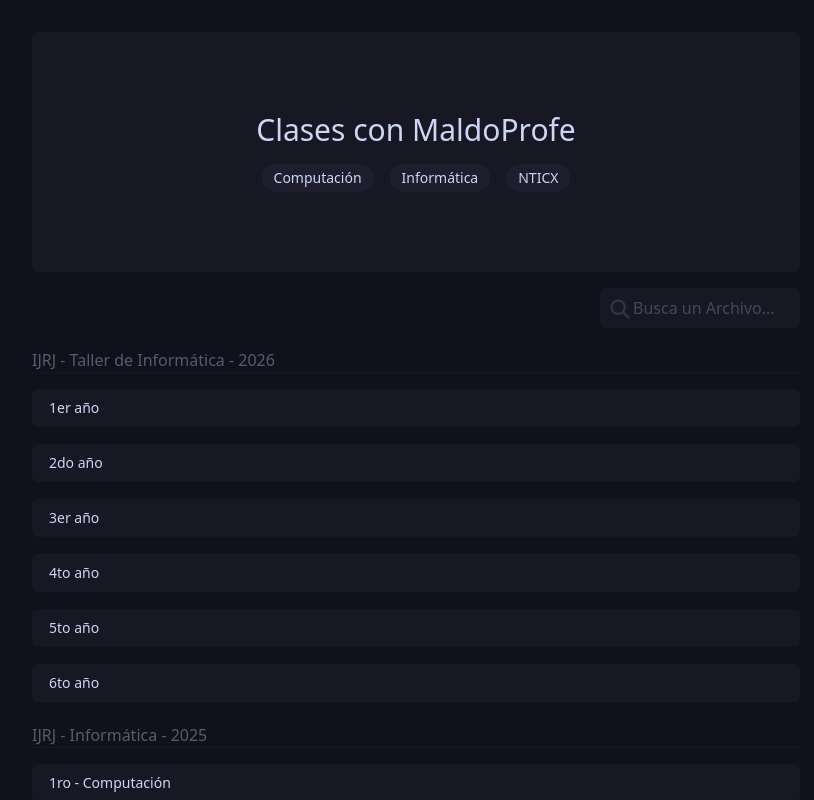
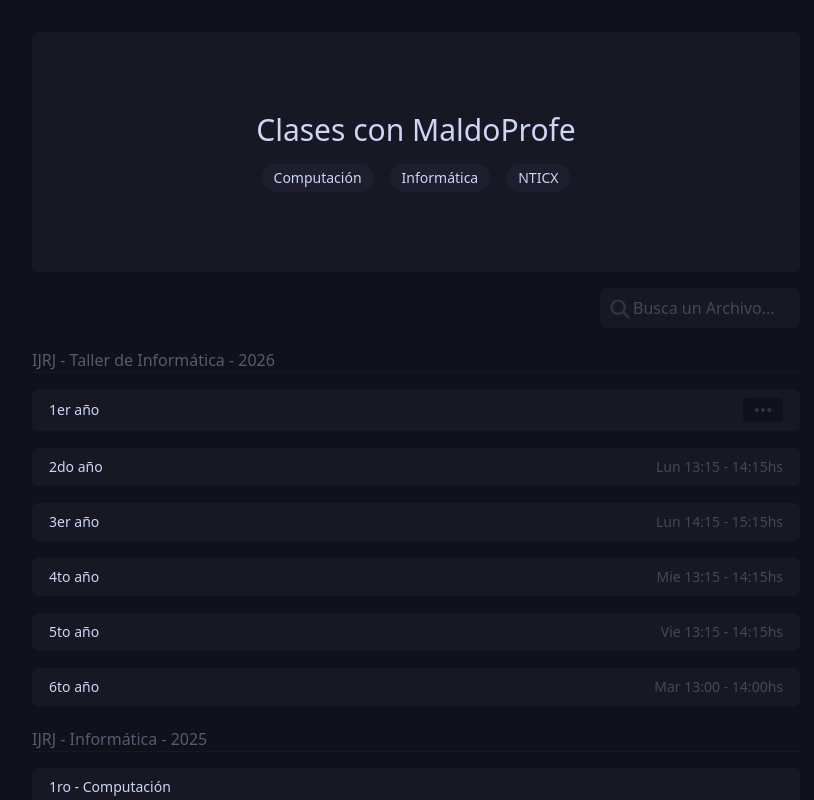
Before and after one commit to McMaldo/MaldoProfe, a React (Vite) app: page / in a window 1280 px wide. Shown: the top 800 px of the page, without its empty margins (224-1038 px from the left). Built offline with nearby package versions, Linux system fonts and the light colour scheme; grey boxes are pictures that could not be loaded.

Commit message:
FEAT #011 - show schedule + new material + material order + signature schedule + description ellipsis (CondensedMessage.tsx)

```diff
--- /dev/null
+++ b/src/components/CondensedMessage.tsx
@@ -0,0 +1,46 @@
+/**
+ * `CondensedMessage` returns a condensed message with a tooltip
+ * shows an ellipsis icon when the message is truncated, if hovered, it will show the full message in a tooltip.
+ *
+ * @version 1.0.0
+ */
+import { FC, useState } from "react";
+import FaIcon from "./FaIcon";
+
+const CondensedMessage: FC<{
+  msg: string;
+  onHoverChange?: (hovered: boolean) => void;
+}> = ({ msg, onHoverChange }) => {
+  const [isHovered, setHovered] = useState(false);
+  const handleEnter = () => {
+    setHovered(true);
+    onHoverChange?.(true);
+  };
+  const handleLeave = () => {
+    setHovered(false);
+    onHoverChange?.(false);
+  };
+
+  return (
+    <div
+      onMouseEnter={handleEnter}
+      onMouseLeave={handleLeave}
+      className="z-9 relative px-2 rounded-sm bg-crust h-full"
+    >
+      <FaIcon name="ellipsis" />
+      <div
+        id="msg"
+        className={`z-10 absolute p-2 top-[calc(100%+.25rem)] right-0 bg-crust border border-base rounded-md text-nowrap text-surface-1 ${isHovered ? "flex flex-col gap-1" : "hidden"}`}
+      >
+        {msg.length ? (
+          msg
+            .split("\n")
+            .map((row: string, index: number) => <span key={index}>{row}</span>)
+        ) : (
+          <span>{msg}</span>
+        )}
+      </div>
+    </div>
+  );
+};
+export default CondensedMessage;
--- a/src/components/FaIcon.tsx
+++ b/src/components/FaIcon.tsx
@@ -1,3 +1,8 @@
+/**
+ * `FaIcon` returns a svg icon/image from a svg sprite.
+ *
+ * @version 1.0.0
+ */
 const FaIcon: React.FC<{
   name?: string;
   size?: string;
--- a/src/components/LinksGroup.jsx
+++ b/src/components/LinksGroup.jsx
@@ -1,4 +1,5 @@
 import { useRef, useState } from "react";
+import CondensedMessage from "./CondensedMessage";
 
 export default function LinksGroup({ course }) {
   const [btnHover, setBtnHover] = useState({ left: 0, w: 0, h: 0 });
@@ -6,14 +7,28 @@ export default function LinksGroup({ course }) {
   const linkSubContainer = useRef(null);
   const [isListOpened, setListOpened] = useState(false);
 
+  const [isHovered, setHovered] = useState(false);
+
   return (
-    <article className="animate-scale-in w-full flex flex-col">
+    <article
+      className={`animate-scale-in w-full flex flex-col ${isHovered ? "z-8" : "z-0"}`}
+    >
       <button
-        className={`${isListOpened ? "rounded-t-md" : "rounded-md"} bg-mantle py-2 px-4 text-start border border-transparent text-sm transition-all active:bg-surface-0 hover:bg-base active:shadow-none disabled:pointer-events-none disabled:opacity-50 disabled:shadow-none cursor-pointer`}
+        className={`z-2 ${isListOpened ? "rounded-t-md" : "rounded-md"} bg-mantle py-2 px-4 text-start border border-transparent text-sm transition-all active:bg-surface-0 hover:bg-base active:shadow-none disabled:pointer-events-none disabled:opacity-50 disabled:shadow-none cursor-pointer flex items-center justify-between overflow-visible`}
         type="button"
         onClick={() => setListOpened(!isListOpened)}
       >
-        {course.name}
+        <span>{course.name}</span>
+
+        {course.desc ? (
+          course.desc.includes("\n") ? (
+            <CondensedMessage msg={course.desc} onHoverChange={setHovered} />
+          ) : (
+            <span className="text-surface-1 text-md">{course.desc}</span>
+          )
+        ) : (
+          ""
+        )}
       </button>
       <div
         ref={linkContainer}
--- a/src/links.json
+++ b/src/links.json
@@ -6,12 +6,13 @@
       {
         "id": "1ro",
         "name": "1er año",
+        "desc": "1ro A: Mie 14:15 - 15:15hs\n1ro B: Vie 14:15 - 15:15hs",
         "links": [
           {
             "id": "1",
             "name": "Clase 1 - Introducción | DOC",
-            "href": "https://docs.google.com/document/d/1jjFfiprtl6zGSrxGX5dqbf4zrtmyAepH3_id2QMABDE/edit?usp=sharing",
-            "date": "09/04"
+            "href": "https://docs.google.com/document/d/1UXo784sr6J85XXrsisi63N8eXQDsmXON9A1QZPnetNs/edit?usp=sharing",
+            "date": "08/04"
           },
           {
             "id": "2",
@@ -29,30 +30,31 @@
             "id": "4",
             "name": "Clase 4 - Tablas en Documentos | DOC",
             "href": "https://docs.google.com/document/d/10RCnjWBBs1IxTXcwwufOpfDAVpK_QPoNpSh40dMoApo/edit?usp=sharing",
-            "date": "04/05"
+            "date": "06/05"
           },
           {
             "id": "5",
             "name": "Clase 5 - Tablas en Documentos (parte 2) | DOC",
-            "href": "https://docs.google.com/document/d/10Z22IogpR8fj5wH8cI2-0ssvxOiopwn4l7-wyDbxR2M/edit?usp=sharing",
-            "date": "11/05"
+            "href": "https://docs.google.com/document/d/1aqJGmEGtTd9NkPggJ6mrIu46v5Jh0z7eAj-CzlDWDZ8/edit?usp=sharing",
+            "date": "13/05"
           },
           {
             "id": "6",
             "name": "Clase 6 - Tablas en Documentos (parte 3) | DOC",
-            "href": "https://docs.google.com/document/d/1eF1duMYNGXyL1YGkuyn6M5neBea9vyvFrk5rLzwek-4/edit?usp=sharing",
-            "date": "18/05"
+            "href": "https://docs.google.com/document/d/14O66U2Yx3R48hU6tL6tfjifIwlSLTFcIRhyt0g6X6DE/edit?usp=sharing",
+            "date": "20/05"
           }
         ]
       },
       {
         "id": "2do",
         "name": "2do año",
+        "desc": "Lun 13:15 - 14:15hs",
         "links": [
           {
             "id": "1",
             "name": "Clase 1 - Introducción | DOC",
-            "href": "https://docs.google.com/document/d/1jjFfiprtl6zGSrxGX5dqbf4zrtmyAepH3_id2QMABDE/edit?usp=sharing",
+            "href": "https://docs.google.com/document/d/1UXo784sr6J85XXrsisi63N8eXQDsmXON9A1QZPnetNs/edit?usp=sharing",
             "date": "13/04"
           },
           {
@@ -91,11 +93,12 @@
       {
         "id": "3ro",
         "name": "3er año",
+        "desc": "Lun 14:15 - 15:15hs",
         "links": [
           {
             "id": "1",
             "name": "Clase 1 - Introducción | DOC",
-            "href": "https://docs.google.com/document/d/1jjFfiprtl6zGSrxGX5dqbf4zrtmyAepH3_id2QMABDE/edit?usp=sharing",
+            "href": "https://docs.google.com/document/d/1UXo784sr6J85XXrsisi63N8eXQDsmXON9A1QZPnetNs/edit?usp=sharing",
             "date": "13/04"
           },
           {
@@ -133,33 +136,43 @@
       {
         "id": "4to",
         "name": "4to año",
+        "desc": "Mie 13:15 - 14:15hs",
         "links": [
           {
             "id": "1",
             "name": "Clase 1 - Introducción | DOC",
-            "href": "https://docs.google.com/document/d/1jjFfiprtl6zGSrxGX5dqbf4zrtmyAepH3_id2QMABDE/edit?usp=sharing"
+            "href": "https://docs.google.com/document/d/1UXo784sr6J85XXrsisi63N8eXQDsmXON9A1QZPnetNs/edit?usp=sharing",
+            "date": "08/04"
           },
           {
             "id": "2",
             "name": "Clase 2 - Introducción a Documentos | DOC",
-            "href": "https://docs.google.com/document/d/1cZQ9RIKN98uC93TDFVCoa5KmBOQRolFzUvI3AhdhPlE/edit?usp=sharing"
+            "href": "https://docs.google.com/document/d/1cZQ9RIKN98uC93TDFVCoa5KmBOQRolFzUvI3AhdhPlE/edit?usp=sharing",
+            "date": "22/04"
           },
           {
             "id": "3",
             "name": "Clase 3 - Introducción a Documentos (parte 2) | DOC",
-            "href": "https://docs.google.com/document/d/1tXyb7zH-Lj2EOJnYZh02FKIikvkADiZX8oQnOd--LWY/edit?usp=sharing"
+            "href": "https://docs.google.com/document/d/1tXyb7zH-Lj2EOJnYZh02FKIikvkADiZX8oQnOd--LWY/edit?usp=sharing",
+            "date": "29/04"
           },
           {
             "id": "4",
             "name": "Clase 4 - Tablas en Documentos | DOC",
             "href": "https://docs.google.com/document/d/10RCnjWBBs1IxTXcwwufOpfDAVpK_QPoNpSh40dMoApo/edit?usp=sharing",
-            "date": "04/05"
+            "date": "06/05"
           },
           {
             "id": "5",
             "name": "Clase 5 - Tablas en Documentos (parte 2) | DOC",
-            "href": "https://docs.google.com/document/d/1Qyvd_vR5CE9BAbRkfNbO3HsLQUlOwCxN5R8gi2tahzE/edit?usp=sharing",
-            "date": "11/05"
+            "href": "https://docs.google.com/document/d/10Z22IogpR8fj5wH8cI2-0ssvxOiopwn4l7-wyDbxR2M/edit?usp=sharing",
+            "date": "13/05"
+          },
+          {
+            "id": "6",
+            "name": "Clase 6 - Tablas en Documentos (parte 3) | DOC",
+            "href": "https://docs.google.com/document/d/1eF1duMYNGXyL1YGkuyn6M5neBea9vyvFrk5rLzwek-4/edit?usp=sharing",
+            "date": "20/05"
           }
         ]
       },
@@ -167,11 +180,12 @@
       {
         "id": "5to",
         "name": "5to año",
+        "desc": "Vie 13:15 - 14:15hs",
         "links": [
           {
             "id": "1",
             "name": "Clase 1 - Introducción | DOC",
-            "href": "https://docs.google.com/document/d/1jjFfiprtl6zGSrxGX5dqbf4zrtmyAepH3_id2QMABDE/edit?usp=sharing",
+            "href": "https://docs.google.com/document/d/1UXo784sr6J85XXrsisi63N8eXQDsmXON9A1QZPnetNs/edit?usp=sharing",
             "date": "10/04"
           },
           {
@@ -195,19 +209,26 @@
           {
             "id": "5",
             "name": "Clase 5 - Tablas en Documentos (parte 2) | DOC",
-            "href": "https://docs.google.com/document/d/1Qyvd_vR5CE9BAbRkfNbO3HsLQUlOwCxN5R8gi2tahzE/edit?usp=sharing",
+            "href": "https://docs.google.com/document/d/10Z22IogpR8fj5wH8cI2-0ssvxOiopwn4l7-wyDbxR2M/edit?usp=sharing",
             "date": "22/05"
+          },
+          {
+            "id": "6",
+            "name": "Clase 6 - Tablas en Documentos (parte 3) | DOC",
+            "href": "https://docs.google.com/document/d/1eF1duMYNGXyL1YGkuyn6M5neBea9vyvFrk5rLzwek-4/edit?usp=sharing",
+            "date": "29/05"
           }
         ]
       },
       {
         "id": "6to",
         "name": "6to año",
+        "desc": "Mar 13:00 - 14:00hs",
         "links": [
           {
             "id": "1",
             "name": "Clase 1 - Introducción | DOC",
-            "href": "https://docs.google.com/document/d/1jjFfiprtl6zGSrxGX5dqbf4zrtmyAepH3_id2QMABDE/edit?usp=sharing",
+            "href": "https://docs.google.com/document/d/1UXo784sr6J85XXrsisi63N8eXQDsmXON9A1QZPnetNs/edit?usp=sharing",
             "date": "07/04"
           },
           {
```
Also changed, not shown: public/icon/faIcons.svg.
